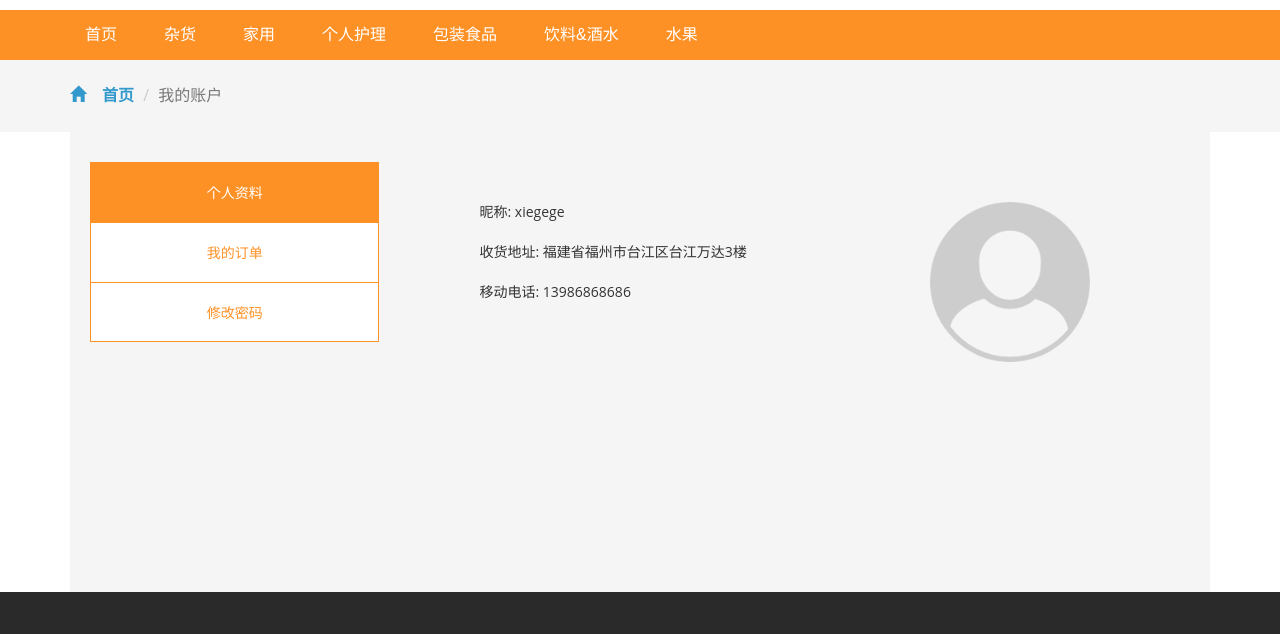
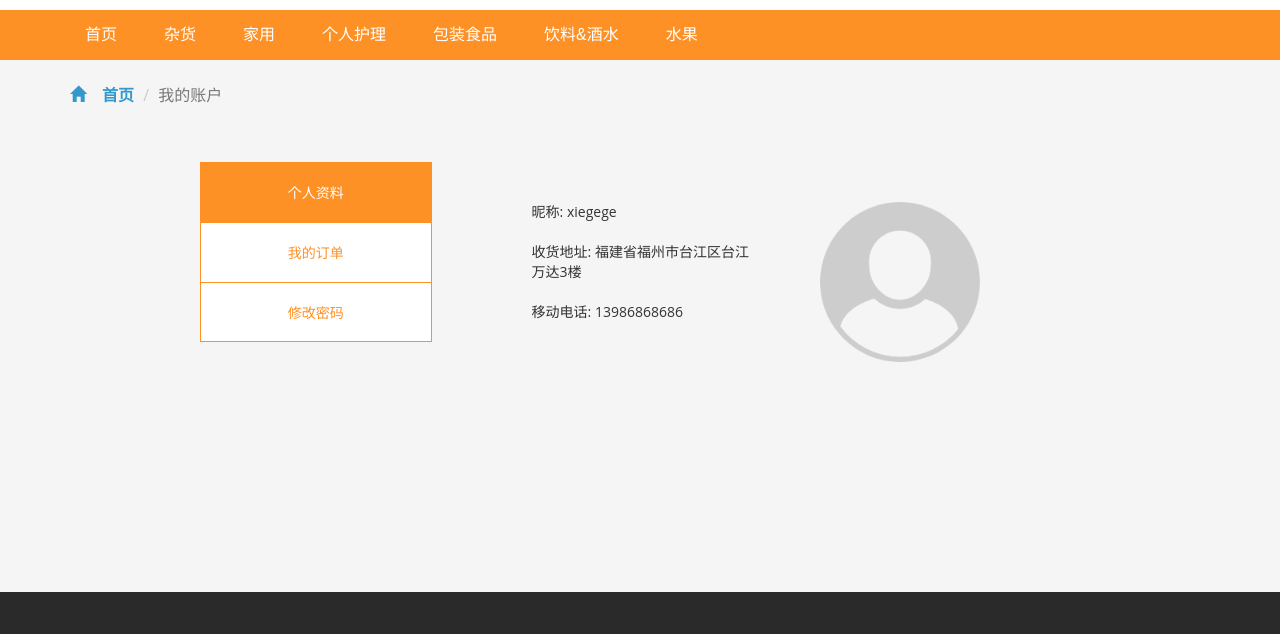
Before and after one commit to ZHDgit/chaoshi, a plain HTML site: page html/personalCenter.html in a window 1280 px wide. Shown: the part 166-800 px from the top of the page. Drawn offline with Linux system fonts and the light colour scheme.

Commit message:
个人中心细节样式

```diff
--- a/css/pc.css
+++ b/css/pc.css
@@ -1,8 +1,8 @@
 .content{
-    width: 1140px;
+    width: 100%;
     min-height: 400px;
     margin: 0 auto;
-    padding: 30px 20px;
+    padding: 30px 200px;
     display: flex;
     align-items: flex-start;
     background: #f5f5f5;
```
